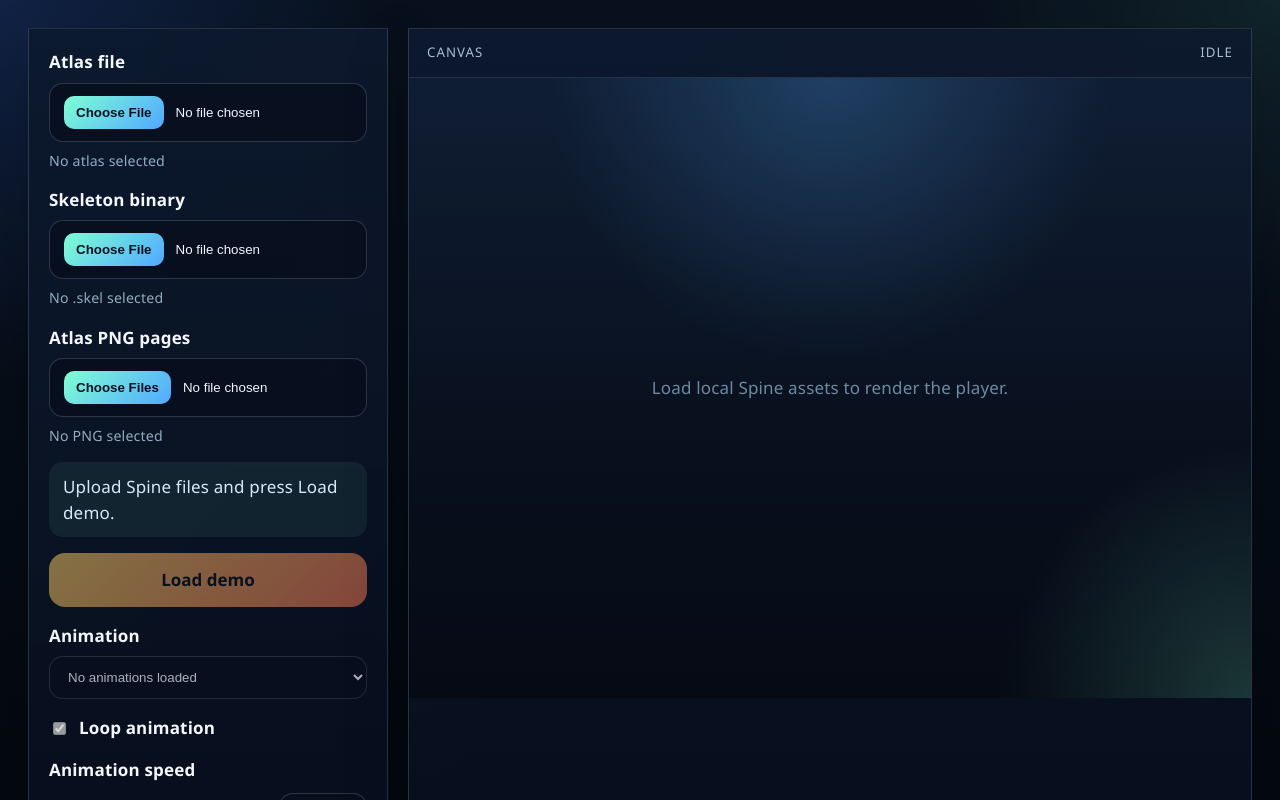
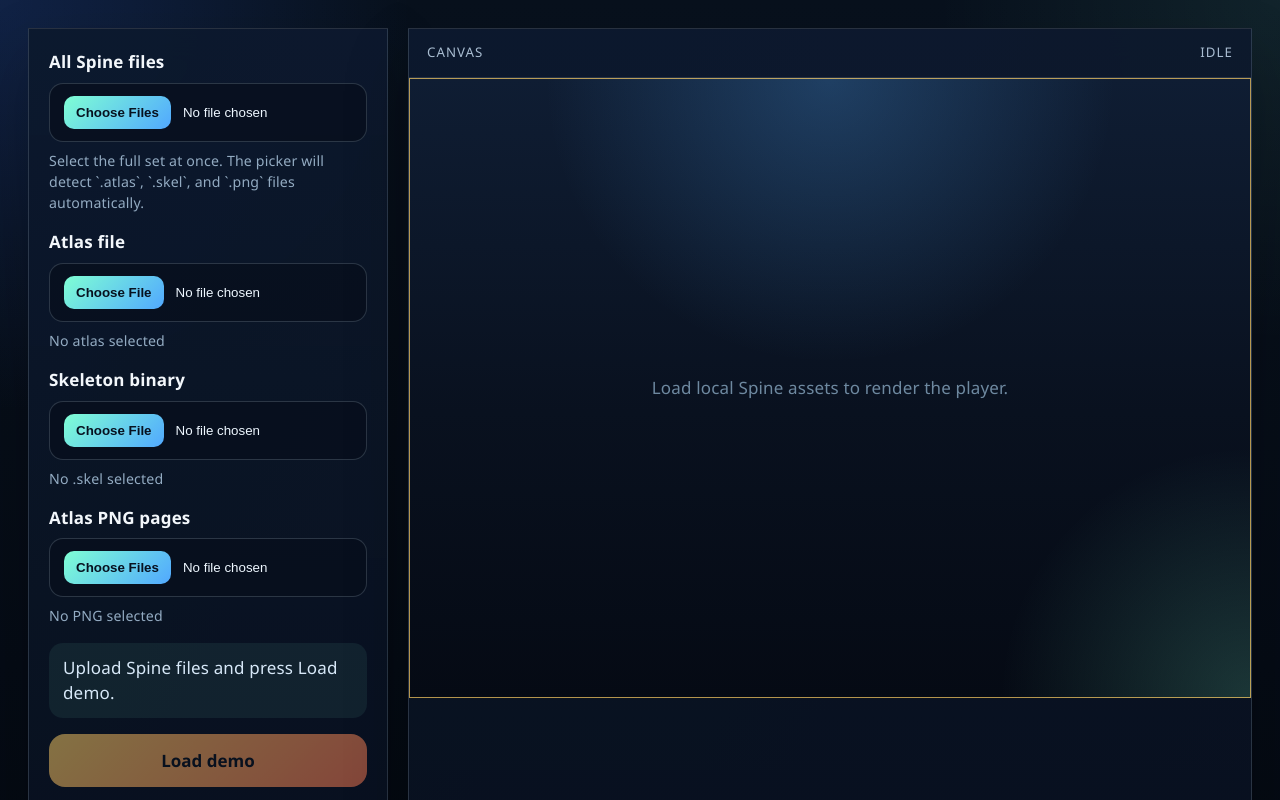
Before and after one commit to vaso991/spine-player, a React (Vite) app: page / in a window 1280 px wide. Shown: the top 800 px of the page. Built offline with nearby package versions, Linux system fonts and the light colour scheme.

Commit message:
feat: add bulk file picker with automatic classification and visual stage border

```diff
--- a/src/App.css
+++ b/src/App.css
@@ -176,6 +176,14 @@
     linear-gradient(180deg, #0f1d33, #09111f 54%, #050a14);
 }
 
+.viewer-stage::after {
+  content: '';
+  position: absolute;
+  inset: 0px;
+  border: 1px solid rgba(255, 209, 102, 0.7);
+  pointer-events: none;
+}
+
 .viewer-stage canvas {
   display: block;
   width: 100%;
--- a/src/App.tsx
+++ b/src/App.tsx
@@ -69,6 +69,32 @@
   }
 
   return pages
+}
+
+function classifyFiles(fileList: FileList | File[]) {
+  let atlas: File | null = null
+  let skeleton: File | null = null
+  const images: File[] = []
+
+  for (const file of Array.from(fileList)) {
+    const lowerName = file.name.toLowerCase()
+
+    if (lowerName.endsWith('.atlas')) {
+      atlas = file
+      continue
+    }
+
+    if (lowerName.endsWith('.skel')) {
+      skeleton = file
+      continue
+    }
+
+    if (lowerName.endsWith('.png')) {
+      images.push(file)
+    }
+  }
+
+  return { atlas, skeleton, images }
 }
 
 function fitSpineToViewport(spine: Spine, width: number, height: number) {
@@ -249,6 +275,20 @@
     scene.spine.state.timeScale = nextTimeScale
   }
 
+  function applyCombinedFiles(fileList: FileList | null) {
+    if (!fileList || fileList.length === 0) {
+      return
+    }
+
+    const nextFiles = classifyFiles(fileList)
+
+    setFiles((current) => ({
+      atlas: nextFiles.atlas ?? current.atlas,
+      skeleton: nextFiles.skeleton ?? current.skeleton,
+      images: nextFiles.images.length > 0 ? nextFiles.images : current.images,
+    }))
+  }
+
   async function handleLoad() {
     if (!viewportRef.current) {
       return
@@ -298,6 +338,17 @@
     <main className="app-shell">
       <section className="workspace">
         <aside className="controls">
+          <label className="field">
+            <span>All Spine files</span>
+            <input
+              type="file"
+              accept=".atlas,.skel,.png,text/plain,application/octet-stream,image/png"
+              multiple
+              onChange={(event) => applyCombinedFiles(event.target.files)}
+            />
+            <small>Select the full set at once. The picker will detect `.atlas`, `.skel`, and `.png` files automatically.</small>
+          </label>
+
           <label className="field">
             <span>Atlas file</span>
             <input
```
